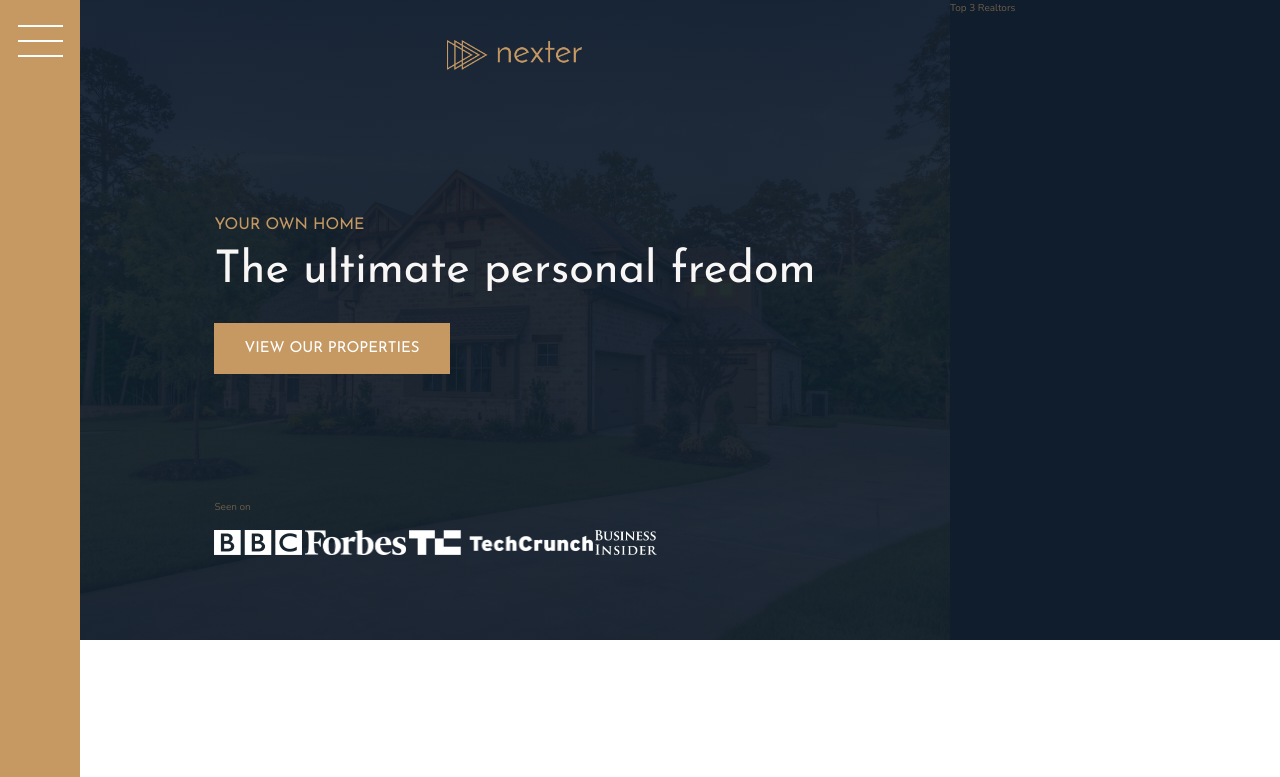
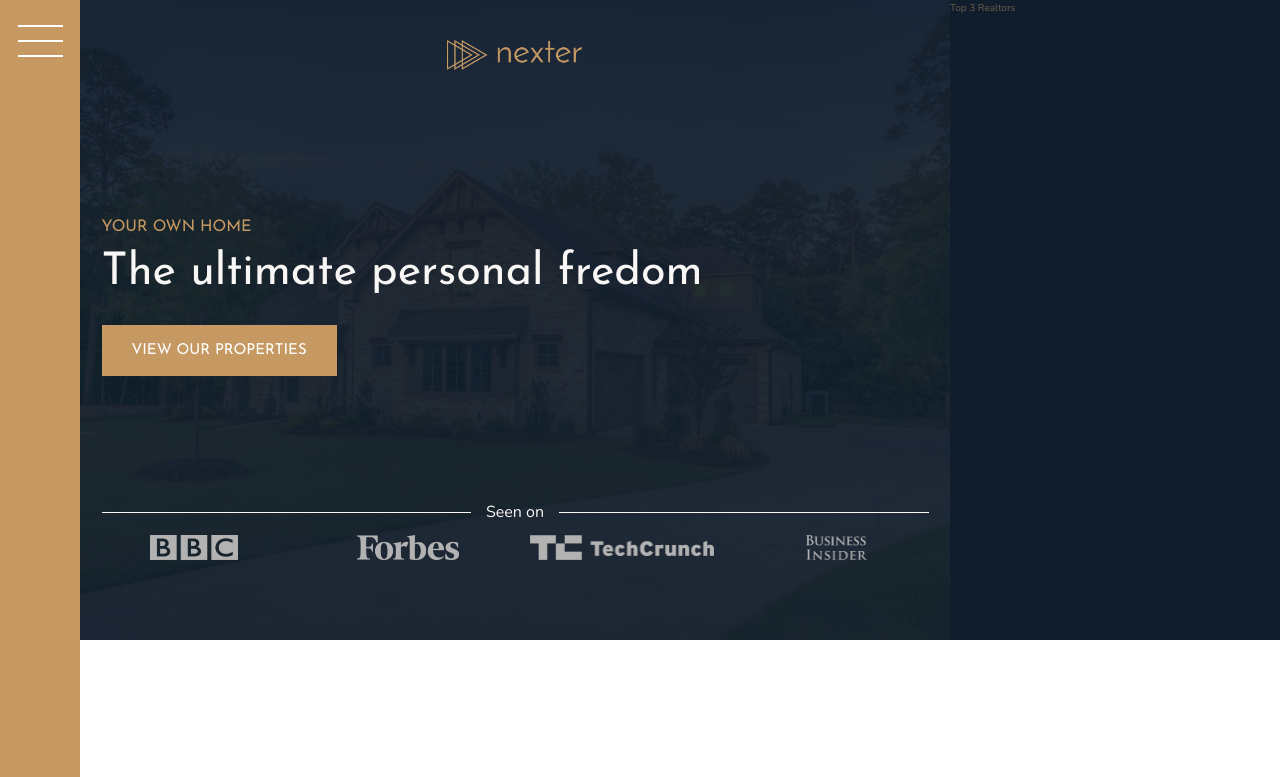
Before and after one commit to JodePalmer/nexter-project1, a website: page index.html in a window 1280 px wide. Shown: the top 777 px of the page. Drawn offline with nearby package versions, Linux system fonts and the light colour scheme.

Commit message:
style header section

```diff
--- a/sass/_header.scss
+++ b/sass/_header.scss
@@ -25,12 +25,33 @@
 
     &__seenon-text {
 
+        display: grid;
+        grid-template-columns: 1fr max-content 1fr;
+        grid-column-gap: 1.5rem;
+        align-items: center;
+
+        font-size: 1.6rem;
+        color: $color-grey-light-1;
+
+        &::before,
+        &::after {
+
+            content: "";
+            height: 1px;
+            display: block;
+            background-color: currentColor;
+        }
     }
 
     &__seenon-logos {
+        display: grid;
+        grid-template-columns: repeat(4, 1fr);
+        grid-column-gap: 3rem;
+        justify-items: center;
 
         img {
             height: 2.5rem;
+            filter: brightness(70%);
         }
     }
 }
```
Also changed, not shown: css/style.css.
